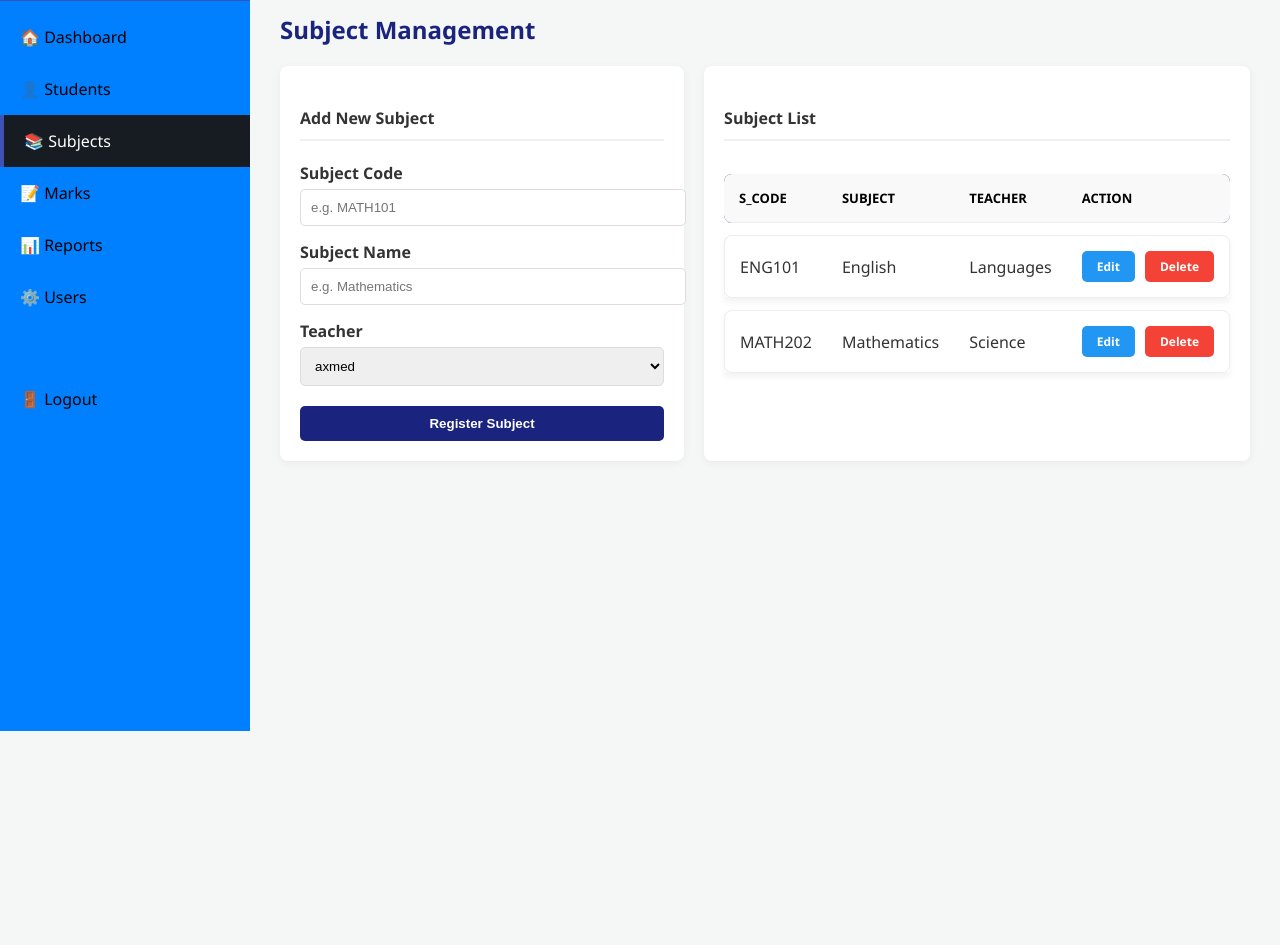
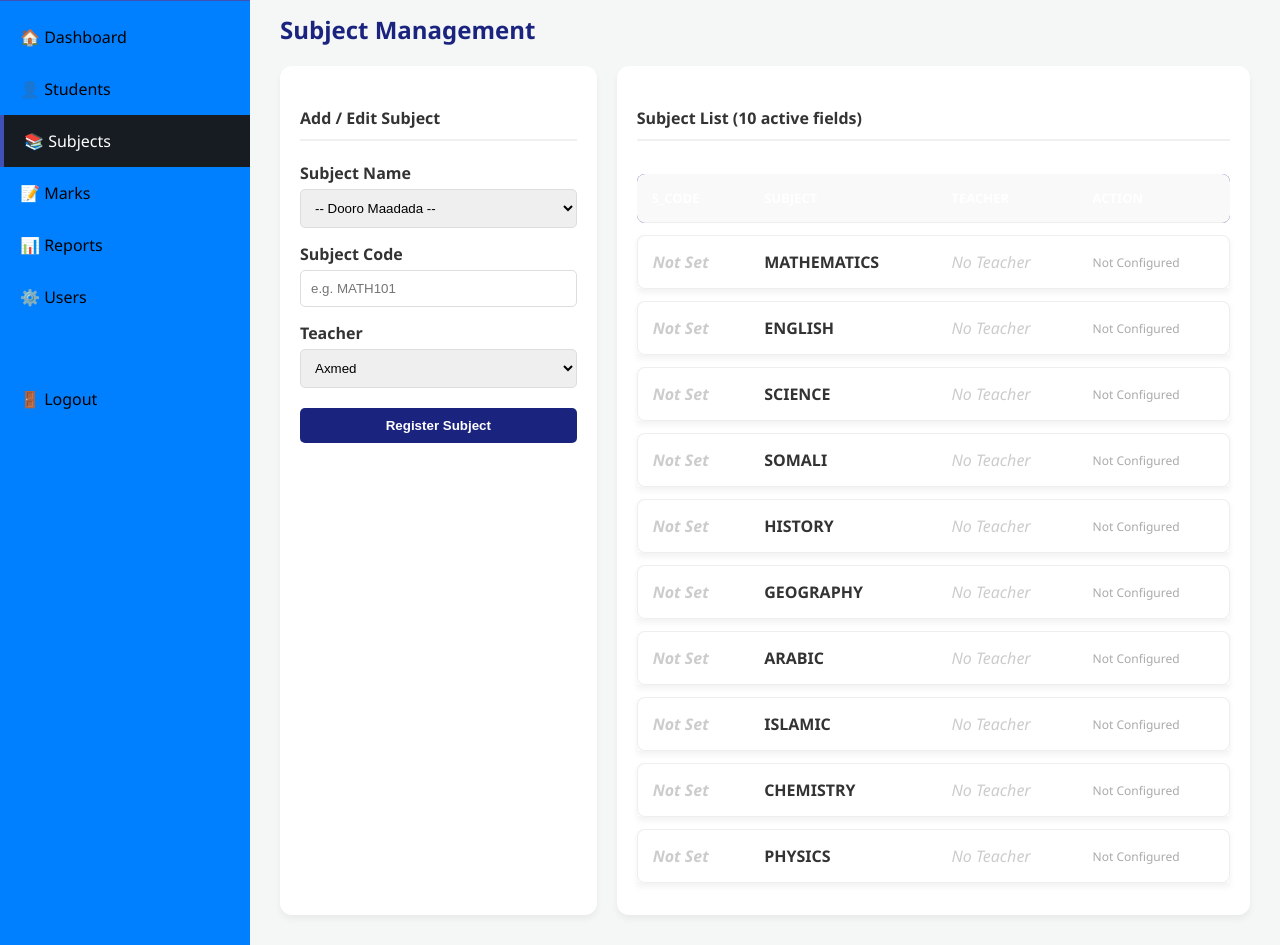
Before and after one commit to hadiajama951-netizen/alnuur, a PHP site: page /admin_dashboard/subject.php in a window 1280 px wide. Shown: the part 69-1014 px from the top of the page. Before the commit the page ends 800 px from the top, so only its background shows below. Run offline with PHP 8.4, Linux system fonts and the light colour scheme; tables that the repository leaves empty hold one stand-in row (values such as "Sample post"); some libraries are stand-ins or nearby versions.

Commit message:
Waxaan kusoo daray koodha PHP ee hubinta, kaydinta (INSERT), iyo cusboonaysiinta (UPDATE) maadooyinka.  Waxaan kusoo daray doorsoomaha $message iyo naqshaddii alert-ka ee ogeysiiska ✅.  Waxaan kusoo daray naqshadda cusub ee boggaga qaybisa (.panel iyo .grid-2) ee CSS-ta.  Waxaan kusoo daray midabka caddaan dhab ah (color: white;) ee qoraalka madaxa miiska.  Waxaan kusoo daray link-ga saxda ah ee students.php si uu u beddelo kii hore.  Waxaan kusoo daray link-ga saxda ah ee subject.php si uu u beddelo kii khaldanaa.  Waxaan kusoo daray link-ga cusub ee add_marks.php oo loo bixiyey Marks

```diff
--- a/admin_dashboard/subject.php
+++ b/admin_dashboard/subject.php
@@ -1,3 +1,71 @@
+<?php
+include('conn.php');
+$message = "";
+
+// 1. MEELTA LAGU REEBO AMA LAGU KEYDIYO MAADO CUSUB
+if ($_SERVER['REQUEST_METHOD'] == 'POST' && isset($_POST['save'])) {
+    $subject_code = mysqli_real_escape_string($conn, trim($_POST['subject_code']));
+    $subject_name = mysqli_real_escape_string($conn, trim($_POST['subject_name']));
+    $teacher = mysqli_real_escape_string($conn, trim($_POST['teacher']));
+
+    if (!empty($subject_code) && !empty($subject_name)) {
+        // Hubi marka hore haddii maadadu horay u jirtay (waxaan ku hubinaa magaca maadada si aan loo helin maado labo jeer dhalata)
+        $check_query = mysqli_query($conn, "SELECT * FROM subjects WHERE subject_name = '$subject_name'");
+
+        if (mysqli_num_rows($check_query) > 0) {
+            // Haddii ay horay u jirtay, xogteeda CODE iyo TEACHER uun baa la cusboonaysiinayaa (Update)
+            $sql = "UPDATE subjects SET subject_code = '$subject_code', teacher = '$teacher' WHERE subject_name = '$subject_name'";
+            if (mysqli_query($conn, $sql)) {
+                $message = "<div style='padding:15px; margin-bottom:20px; background:#e8f5e9; border:1px solid #2e7d32; color:#2e7d32; border-radius:5px;'>✅ Xogta maadada $subject_name si guul leh ayaa loo cusboonaysiiyey!</div>";
+            }
+        } else {
+            // Haddii ay tahay maado ku cusub database-ka, markaas baa la dhex gelinayaa (Insert)
+            $sql = "INSERT INTO subjects (subject_code, subject_name, teacher) VALUES ('$subject_code', '$subject_name', '$teacher')";
+            if (mysqli_query($conn, $sql)) {
+                $message = "<div style='padding:15px; margin-bottom:20px; background:#e8f5e9; border:1px solid #2e7d32; color:#2e7d32; border-radius:5px;'>✅ Maadada cusub si guul leh ayaa loo diwaangeliyey!</div>";
+            } else {
+                $message = "<div style='padding:15px; margin-bottom:20px; background:#ffebee; border:1px solid #c62828; color:#c62828; border-radius:5px;'>❌ Khalad: " . mysqli_error($conn) . "</div>";
+            }
+        }
+    }
+}
+
+// 2. MEELTA LAGU TIRTIRAYO MAADADA (DELETE FUNCTION)
+if (isset($_GET['delete'])) {
+    $id = intval($_GET['delete']);
+    if (mysqli_query($conn, "DELETE FROM subjects WHERE id = $id")) {
+        header("Location: subject.php");
+        exit;
+    }
+}
+
+// 3. SOO AKHRI LISKA MADOOMINKA EE DATABASE-KA KU JIRA
+$saved_subjects = [];
+if ($conn) {
+    $result = mysqli_query($conn, "SELECT * FROM subjects");
+    if ($result) {
+        while ($row = mysqli_fetch_assoc($result)) {
+            // Waxaan u habaynaynaa qaab maaddo walba magaceeda yar lagu garto
+            $key = strtolower($row['subject_name']);
+            $saved_subjects[$key] = $row;
+        }
+    }
+}
+
+// Liiska rasmiga ah ee 10-ka Maado ee nidaamka marks-ka ku dhex jira
+$fixed_subjects = [
+    'mathematics' => 'Mathematics',
+    'english'     => 'English',
+    'science'     => 'Science',
+    'somali'      => 'Somali',
+    'history'     => 'History',
+    'geography'   => 'Geography',
+    'arabic'      => 'Arabic',
+    'islamic'     => 'Islamic',
+    'chemistry'   => 'Chemistry',
+    'physics'     => 'Physics'
+];
+?>
 <!DOCTYPE html>
 <html lang="en">
 <head>
@@ -6,7 +74,6 @@
     <title>SPMS - Manage Subjects</title>
     <link rel="stylesheet" href="style.css">
     <style>
-        /* Qurxinta gaarka ah ee Table-ka Madooyinka */
         .subject-table {
             width: 100%;
             border-collapse: separate;
@@ -15,8 +82,8 @@
         }
 
         .subject-table thead tr {
-            background-color: #1a237e; /* Dark Blue */
-            color: rgb(0, 0, 0);
+            background-color: #1a237e;
+            color: white;
         }
 
         .subject-table th {
@@ -49,7 +116,6 @@
         .subject-table td:first-child { border-left: 1px solid #eee; border-radius: 8px 0 0 8px; }
         .subject-table td:last-child { border-right: 1px solid #eee; border-radius: 0 8px 8px 0; }
 
-        /* Badhamada Edit & Delete */
         .action-btns {
             display: flex;
             gap: 10px;
@@ -63,6 +129,7 @@
             text-decoration: none;
             font-size: 12px;
             font-weight: bold;
+            cursor: pointer;
         }
 
         .btn-delete {
@@ -85,24 +152,33 @@
             font-weight: bold;
             width: 100%;
         }
+        .panel {
+            background: white;
+            padding: 20px;
+            border-radius: 12px;
+            box-shadow: 0 4px 6px rgba(0,0,0,0.05);
+        }
+        .grid-2 {
+            display: grid;
+            grid-template-columns: 1fr 2fr;
+            gap: 20px;
+        }
     </style>
 </head>
 <body>
     <div class="app">
-        <!-- Sidebar: Wuxuu u taagan yahay sidii aad u haysatay -->
         <aside class="sidebar">
             <div class="brand">SPMS</div>
             <nav class="side-nav">
                 <a class="nav-item" href="admin_dashboard.php">🏠 Dashboard</a>
-                <a class="nav-item" href="student.php">👤 Students</a>
-                <a class="nav-item active" href="subjects.php">📚 Subjects</a>
-                <a class="nav-item" href="marks.php">📝 Marks</a>
+                <a class="nav-item" href="students.php">👤 Students</a>
+                <a class="nav-item active" href="subject.php">📚 Subjects</a>
+                <a class="nav-item" href="add_marks.php">📝 Marks</a>
                 <a class="nav-item" href="report.php">📊 Reports</a>
                 <a class="nav-item" href="user.php">⚙️ Users</a>
-                <a class="nav-item" href="#" style="margin-top: 50px;">🚪 Logout</a>
+                <a class="nav-item" href="logout.php" style="margin-top: 50px;">🚪 Logout</a>
             </nav>
         </aside>
-
         <main class="main">
             <header class="topbar">
                 <div class="burger">☰</div>
@@ -115,28 +191,34 @@
             <div class="content">
                 <h2 style="margin-top: 0; color: #1a237e;">Subject Management</h2>
 
+                <?php echo $message; ?>
+
                 <div class="grid-2">
-                    <!-- Bidix: Foomka lagu daro Maadada -->
                     <div class="panel">
-                        <h4 style="border-bottom: 2px solid #f0f0f0; padding-bottom: 10px;">Add New Subject</h4>
-                        <form action="save_subject.php" method="POST">
+                        <h4 style="border-bottom: 2px solid #f0f0f0; padding-bottom: 10px;">Add / Edit Subject</h4>
+                        <form action="" method="POST" id="subjectForm">
 
+                            <div class="form-group" style="margin-bottom: 15px;">
+                                <label style="display:block; margin-bottom:5px; font-weight:600;">Subject Name</label>
+                                <select name="subject_name" id="subject_name" required style="width:100%; padding:10px; border:1px solid #ddd; border-radius:5px; box-sizing: border-box;">
+                                    <option value="">-- Dooro Maadada --</option>
+                                    <?php foreach ($fixed_subjects as $slug => $real_name): ?>
+                                        <option value="<?php echo $real_name; ?>"><?php echo $real_name; ?></option>
+                                    <?php endforeach; ?>
+                                </select>
+                            </div>
 
                             <div class="form-group" style="margin-bottom: 15px;">
                                 <label style="display:block; margin-bottom:5px; font-weight:600;">Subject Code</label>
-                                <input type="text" name="subject_code" placeholder="e.g. MATH101" required style="width:100%; padding:10px; border:1px solid #ddd; border-radius:5px;">
-                            </div>
-                             <div class="form-group" style="margin-bottom: 15px;">
-                                <label style="display:block; margin-bottom:5px; font-weight:600;">Subject Name</label>
-                                <input type="text" name="subject_name" placeholder="e.g. Mathematics" required style="width:100%; padding:10px; border:1px solid #ddd; border-radius:5px;">
+                                <input type="text" name="subject_code" id="subject_code" placeholder="e.g. MATH101" required style="width:100%; padding:10px; border:1px solid #ddd; border-radius:5px; box-sizing: border-box;">
                             </div>
 
                             <div class="form-group" style="margin-bottom: 20px;">
                                 <label style="display:block; margin-bottom:5px; font-weight:600;">Teacher</label>
-                                <select name="dept" style="width:100%; padding:10px; border:1px solid #ddd; border-radius:5px;">
-                                    <option value="Science">axmed</option>
-                                    <option value="Arts">Ali</option>
-                                    <option value="Languages">husein</option>
+                                <select name="teacher" id="teacher" style="width:100%; padding:10px; border:1px solid #ddd; border-radius:5px; box-sizing: border-box;">
+                                    <option value="Axmed">Axmed</option>
+                                    <option value="Ali">Ali</option>
+                                    <option value="Husein">Husein</option>
                                 </select>
                             </div>
 
@@ -144,9 +226,8 @@
                         </form>
                     </div>
 
-                    <!-- Midig: Liiska Madooyinka (Subject List) -->
                     <div class="panel">
-                        <h4 style="border-bottom: 2px solid #f0f0f0; padding-bottom: 10px;">Subject List</h4>
+                        <h4 style="border-bottom: 2px solid #f0f0f0; padding-bottom: 10px;">Subject List (10 active fields)</h4>
                         <table class="subject-table">
                             <thead>
                                 <tr>
@@ -157,28 +238,35 @@
                                 </tr>
                             </thead>
                             <tbody>
+                                <?php foreach ($fixed_subjects as $slug => $real_name): ?>
+                                    <?php
+                                        // Haddii maadadan database-ka laga helo xogteeda soo saar
+                                        if (isset($saved_subjects[$slug])) {
+                                            $code = htmlspecialchars($saved_subjects[$slug]['subject_code']);
+                                            $teacher = htmlspecialchars($saved_subjects[$slug]['teacher']);
+                                            $db_id = $saved_subjects[$slug]['id'];
+
+                                            $action_buttons = '
+                                                <a class="btn-edit" onclick="editSubject(\''.$real_name.'\', \''.$code.'\', \''.$teacher.'\')">Edit</a>
+                                                <a href="subject.php?delete='.$db_id.'" class="btn-delete" onclick="return confirm(\'Ma hubaal inaad tirtirto maadadan?\')">Delete</a>';
+                                        } else {
+                                            // Haddii aan weydano database-ka, miiska ha madnaado laakiin magaca maadadu ha muuqdo
+                                            $code = "<span style='color:#ccc; font-style:italic;'>Not Set</span>";
+                                            $teacher = "<span style='color:#ccc; font-style:italic;'>No Teacher</span>";
+                                            $action_buttons = "<span style='color:#aaa; font-size:12px;'>Not Configured</span>";
+                                        }
+                                    ?>
                                     <tr>
-                                    <td>ENG101</td>
-                                    <td>English</td>
-                                    <td>Languages</td>
+                                        <td style="font-weight: bold; color: #1a237e;"><?php echo $code; ?></td>
+                                        <td style="font-weight: 600; text-transform: uppercase;"><?php echo $real_name; ?></td>
+                                        <td><?php echo $teacher; ?></td>
                                         <td>
                                             <div class="action-btns">
-                                            <a href="#" class="btn-edit">Edit</a>
-                                            <a href="#" class="btn-delete">Delete</a>
+                                                <?php echo $action_buttons; ?>
                                             </div>
                                         </td>
                                     </tr>
-                                <tr>
-                                    <td>MATH202</td>
-                                    <td>Mathematics</td>
-                                    <td>Science</td>
-                                    <td>
-                                        <div class="action-btns">
-                                            <a href="#" class="btn-edit">Edit</a>
-                                            <a href="#" class="btn-delete">Delete</a>
-                                        </div>
-                                    </td>
-                                </tr>
+                                <?php endforeach; ?>
                             </tbody>
                         </table>
                     </div>
@@ -186,5 +274,14 @@
             </div>
         </main>
     </div>
+
+    <script>
+        // Markaad "Edit" gujiso, xogta toos foomka ugu shub si loo update-gareeyo
+        function editSubject(name, code, teacher) {
+            document.getElementById('subject_name').value = name;
+            document.getElementById('subject_code').value = code;
+            document.getElementById('teacher').value = teacher;
+        }
+    </script>
 </body>
 </html>
```
Lines whose indentation alone changed are shown as unchanged.
